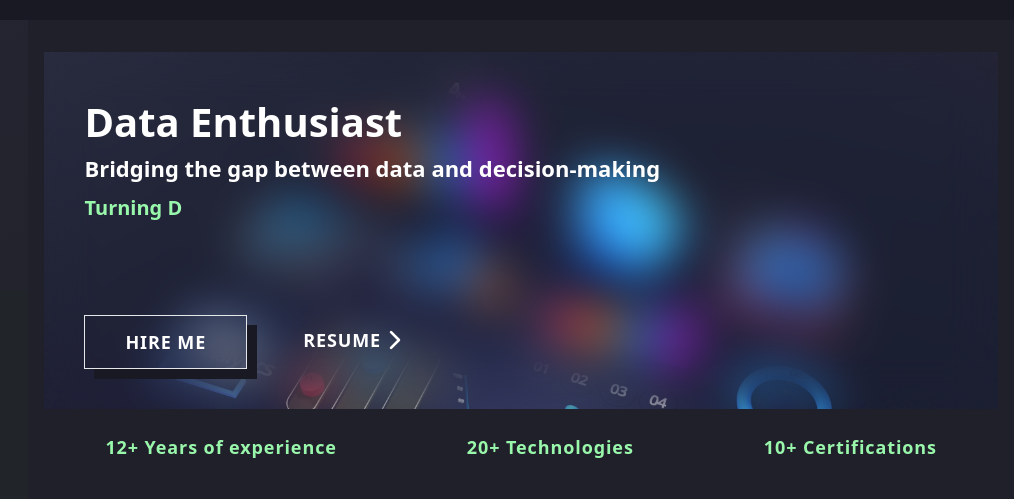
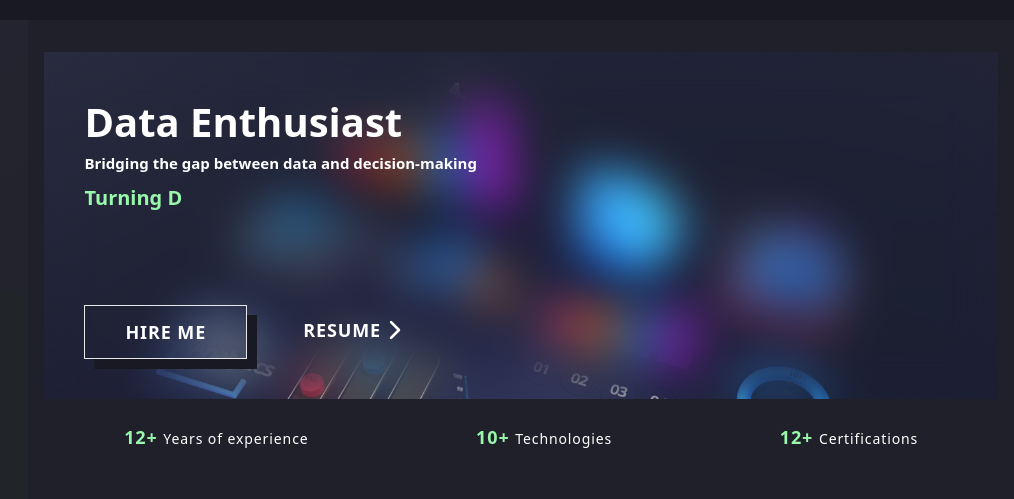
Before and after one commit to gaqlaxy/SDA_Portfoio-Tailwind, a website: page index.html in a window 1280 px wide. Shown: the top 499 px of the page, 266-1280 px from the left. Drawn offline with nearby package versions, Linux system fonts and the light colour scheme; some packages are replaced by stand-ins of ours; a script that the page names is missing.

Commit message:
Modified fonts

```diff
--- a/index.html
+++ b/index.html
@@ -110,25 +110,29 @@
         <div class="hero-section bg-[url('/Public/Images/data.jpg')] bg-cover mt-8 mx-4">
           <div class="pt-10 px-10 pb-10 backdrop-filter bg-transparent backdrop-blur-xl bg-cover">
             <h2 class="text-[40px] font-black">Data Enthusiast</h2>
-            <h4 class="font-semibold text-[22px]">
+            <h4 class="font-semibold text-[15px]">
               Bridging the gap between data and decision-making
             </h4>
             <p class="text-[20px] font-semibold text-[#99F7AB] mt-2 mb-5" id="app"></p>
             <div class="buttons mt-16 flex justify-start items-center">
-              <a href=""
+              <a href="https://www.linkedin.com/feed/" target="_blank"
                 class="hire-btn mt-7 border px-10 py-3 text-lg font-semibold tracking-wider uppercase hover:text-[#99F7AB] hover:border-[#99F7AB]">Hire
                 me</a>
-              <a href=""
+              <a href="https://www.linkedin.com/feed/" target="_blank"
                 class="mx-14 tracking-wider uppercase font-semibold text-lg hover:text-[#99F7AB] transition-colors mt-6">Resume
                 <ion-icon name="chevron-forward-outline" class="absolute w-7 h-7 hover:animate-pulse"></ion-icon></a>
             </div>
           </div>
         </div>
         <!-- Skills Section  -->
-        <div class="flex items-center justify-around mx-3 mt-6 font-semibold tracking-wider text-[#99F7AB] text-lg">
-          <h3>12+ Years of experience</h3>
-          <h3>20+ Technologies</h3>
-          <h3>10+ Certifications</h3>
+        <div class="flex items-center justify-around mx-3 mt-6">
+          <h3 class="font-semibold tracking-wider text-[#99F7AB] text-lg">12+ <span
+              class="font-normal text-white text-[14px]">Years
+              of experience</span></h3>
+          <h3 class="font-semibold tracking-wider text-[#99F7AB] text-lg">10+ <span
+              class="font-normal text-white text-[14px]">Technologies</span></h3>
+          <h3 class="font-semibold tracking-wider text-[#99F7AB] text-lg">12+ <span
+              class="font-normal text-white text-[14px]">Certifications</span></h3>
         </div>
 
         <!-- Work & Education  -->
```
Also changed, not shown: src/output.css, 1 other file.
